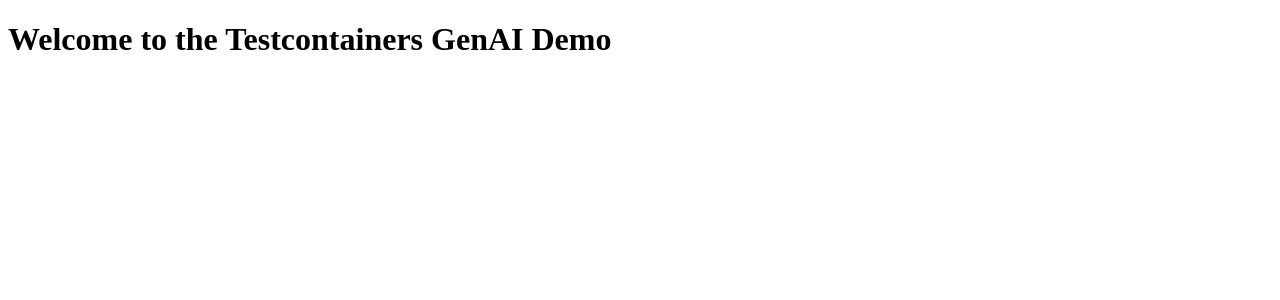
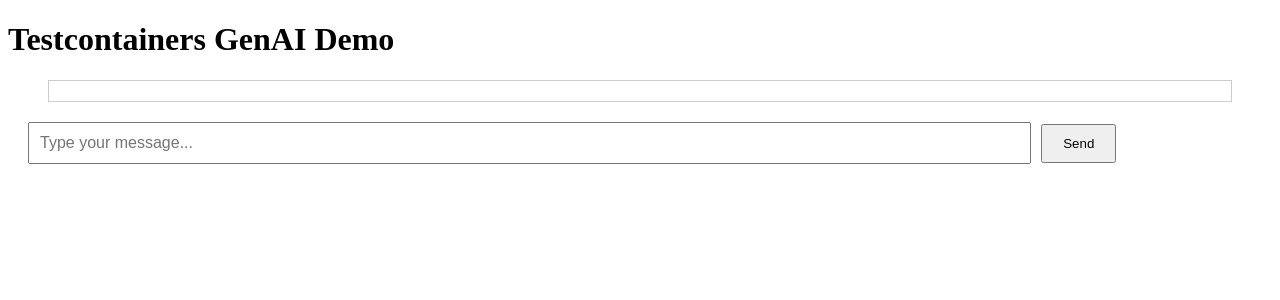
Before and after one commit to vellankikoti/testcontainers-genai-demo, a React (Create React App) app in the folder frontend/: page / in a window 1280 px wide. Shown: the top 300 px of the page. Built offline with nearby package versions, Linux system fonts and the light colour scheme.

Commit message:
fixed db 001

```diff
--- a/frontend/src/App.js
+++ b/frontend/src/App.js
@@ -1,9 +1,11 @@
 import React from "react";
+import ChatBox from "./components/ChatBox";
 
 function App() {
   return (
     <div>
-      <h1>Welcome to the Testcontainers GenAI Demo</h1>
+      <h1>Testcontainers GenAI Demo</h1>
+      <ChatBox />
     </div>
   );
 }
--- a/frontend/src/components/ChatBox.js
+++ b/frontend/src/components/ChatBox.js
@@ -1,60 +1,48 @@
 import React, { useState } from "react";
-import { sendMessage } from "../services/api";
 import MessageList from "./MessageList";
 
-const characters = ["Normal", "Manager", "Developer", "Tester", "DevOps Engineer", "Funny"];
-
-const ChatBox = () => {
+function ChatBox() {
   const [message, setMessage] = useState("");
   const [messages, setMessages] = useState([]);
-  const [selectedCharacter, setSelectedCharacter] = useState("Normal");
-  const [loading, setLoading] = useState(false);
 
-  const handleSend = async () => {
+  const handleSendMessage = async () => {
     if (!message.trim()) return;
 
-    setLoading(true);
+    const userMessage = { message };
+
     try {
-      const response = await sendMessage(message);
-      const newMessage = {
-        userMessage: message,
-        responses: response.responses,
-      };
-      setMessages([...messages, newMessage]);
+      const response = await fetch("/chat", {
+        method: "POST",
+        headers: { "Content-Type": "application/json" },
+        body: JSON.stringify(userMessage),
+      });
+
+      const data = await response.json();
+
+      setMessages([...messages, { user: message, response: data.responses.Normal }]);
+      setMessage("");
     } catch (error) {
       console.error("Error sending message:", error);
-    } finally {
-      setLoading(false);
     }
-    setMessage("");
   };
 
   return (
+    <div style={{ margin: "20px" }}>
+      <MessageList messages={messages} />
       <div>
-      <div>
-        <select
-          value={selectedCharacter}
-          onChange={(e) => setSelectedCharacter(e.target.value)}
-        >
-          {characters.map((char) => (
-            <option key={char} value={char}>
-              {char}
-            </option>
-          ))}
-        </select>
-      </div>
         <input
           type="text"
           value={message}
           onChange={(e) => setMessage(e.target.value)}
           placeholder="Type your message..."
+          style={{ width: "80%", padding: "10px", fontSize: "16px" }}
         />
-      <button onClick={handleSend} disabled={loading}>
-        {loading ? "Sending..." : "Send"}
+        <button onClick={handleSendMessage} style={{ padding: "10px 20px", marginLeft: "10px" }}>
+          Send
         </button>
-      <MessageList messages={messages} selectedCharacter={selectedCharacter} />
+      </div>
     </div>
   );
-};
+}
 
 export default ChatBox;
--- a/frontend/src/components/MessageList.js
+++ b/frontend/src/components/MessageList.js
@@ -1,25 +1,16 @@
 import React from "react";
 
-const MessageList = ({ messages, selectedCharacter }) => {
+function MessageList({ messages }) {
   return (
-    <div>
-      <h2>Conversation</h2>
-      {messages.length === 0 ? (
-        <p>No messages yet. Start the conversation!</p>
-      ) : (
-        messages.map((msg, index) => (
-          <div key={index} style={{ marginBottom: "1em" }}>
-            <div>
-              <strong>You:</strong> {msg.userMessage}
-            </div>
-            <div>
-              <strong>{selectedCharacter}:</strong> {msg.responses[selectedCharacter]}
-            </div>
-          </div>
-        ))
-      )}
+    <div style={{ margin: "20px", maxHeight: "400px", overflowY: "auto", border: "1px solid #ccc", padding: "10px" }}>
+      {messages.map((msg, index) => (
+        <div key={index} style={{ marginBottom: "10px" }}>
+          <div><strong>User:</strong> {msg.user}</div>
+          <div><strong>AI:</strong> {msg.response}</div>
+        </div>
+      ))}
     </div>
   );
-};
+}
 
 export default MessageList;
```
Also changed, not shown: 2 other files (tests, documents, lock files or other folders). Lines whose indentation alone changed are shown as unchanged.
